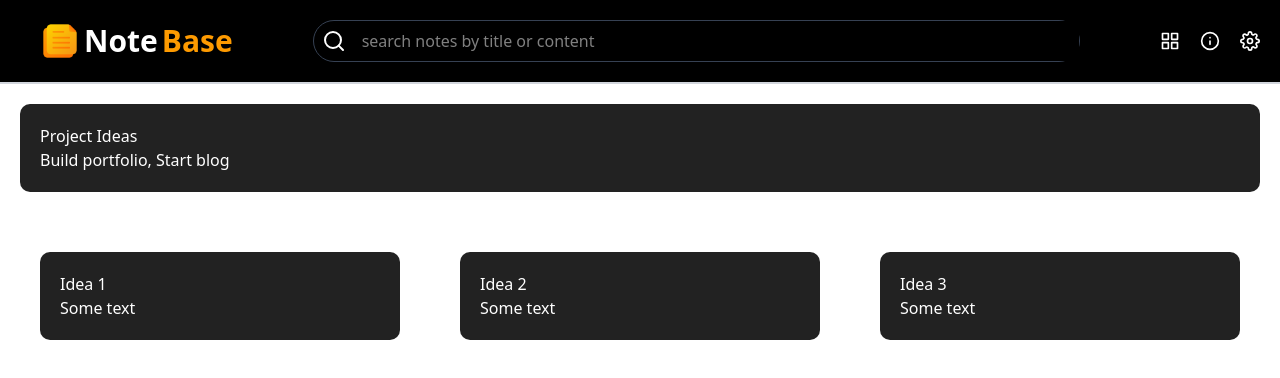
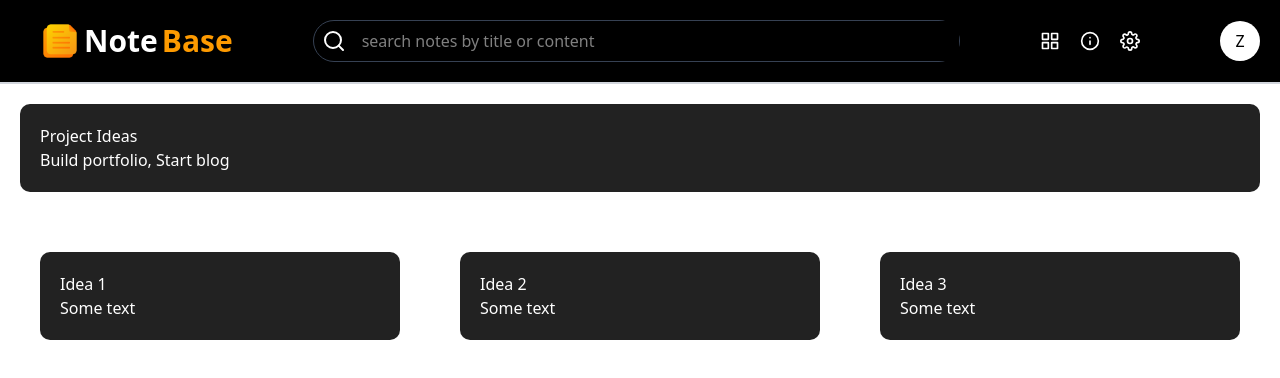
Before and after one commit to m0hammadzaib/NoteBase, a React (Vite) app: page / in a window 1280 px wide. Shown: the top 378 px of the page. Built offline with nearby package versions, Linux system fonts and the light colour scheme.

Commit message:
Finishing navBar

```diff
--- a/src/components/Navbar.jsx
+++ b/src/components/Navbar.jsx
@@ -8,7 +8,7 @@ import search from "../assets/search.svg";
 
 const Navbar = () => {
   return (
-   <div className='bg-black justify-around items-center border-b-2 border-gray-300 p-5 ps-10 flex flex-row gap-20 border-b-2'>
+   <div className='bg-black justify-around items-center  border-gray-300 p-5 ps-10 flex flex-row gap-20 border-b-2'>
     <div className='items-center gap-1 text-white text-3xl flex [&>span]:font-bold'>
      <img className='h-10 w-10' src={nbLogo}/>
      <span>Note</span><span className='text-amber-500'>Base</span>
@@ -28,6 +28,7 @@ const Navbar = () => {
       <button><img src={info} /></button>
       <button><img src={settings} /></button>
     </div>
+    <div className='right-5  flex rounded-full p-2 bg-white h-10 w-10 justify-center items-center'><span>Z</span></div>
   </div>
   )
 }
```
